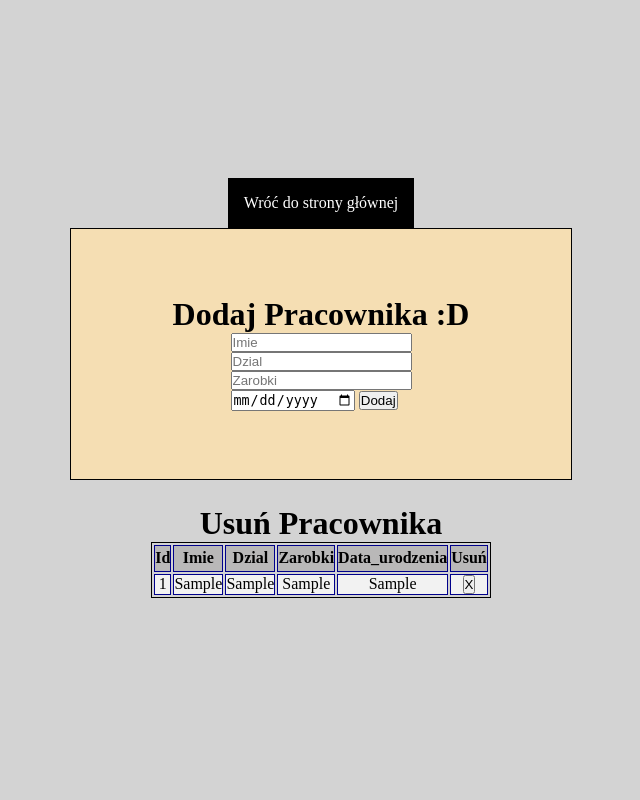
After one commit to SK-2019/php-sql-wprowadzenie-Dymek-Kamil, a PHP site: page /cos/formularz.php in a window 1280 px wide. The commit adds this page. Shown: the whole page, without its empty margins (319-959 px from the left). Run offline with PHP 8.4, Linux system fonts and the light colour scheme; tables that the repository leaves empty or names only in its code hold one stand-in row (values such as "Sample post"); data that the repository does not hold is empty.

Commit message:
Add files via upload

```diff
--- a/Funkcje agregujące.php
+++ b/Funkcje agregujące.php
@@ -15,7 +15,7 @@
             <a class="link c" href="Pracownicy i Organizacja.php">Pracownicy i Organizacja</a>
             <a class="link d" href="Funkcje agregujące.php">Funkcje agregujące</a>
             <a class="link h" href="data i czas.php">Data i Czas</a>
-            <a class="link z" href="formularz.html">Formularz</a>
+            <a class="link z" href="formularz.php">Formularz</a>
         </div>
         <div class="nav1">
                 <a class="link g" href="#1">Funkcje</a>
--- a/Pracownicy i Organizacja.php
+++ b/Pracownicy i Organizacja.php
@@ -15,7 +15,7 @@
             <a class="link c" href="Pracownicy i Organizacja.php">Pracownicy i Organizacja</a>
             <a class="link d" href="Funkcje agregujące.php">Funkcje agregujące</a>
             <a class="link h" href="data i czas.php">Data i Czas</a>
-            <a class="link z" href="formularz.html">Formularz</a>
+            <a class="link z" href="formularz.php">Formularz</a>
         </div>
         <div class="nav1">
                 <a class="link e" href="#1">Organizacja</a>
--- a/Pracownicy.php
+++ b/Pracownicy.php
@@ -15,7 +15,7 @@
             <a class="link c" href="Pracownicy i Organizacja.php">Pracownicy i Organizacja</a>
             <a class="link d" href="Funkcje agregujące.php">Funkcje agregujące</a>
             <a class="link h" href="data i czas.php">Data i Czas</a>
-            <a class="link z" href="formularz.html">Formularz</a>
+            <a class="link z" href="formularz.php">Formularz</a>
         </div>
         <div class="item a">
         <h1 class="h1zb">Kamil Dymek</h1>
--- a/data i czas.php
+++ b/data i czas.php
@@ -15,7 +15,7 @@
             <a class="link c" href="Pracownicy i Organizacja.php">Pracownicy i Organizacja</a>
             <a class="link d" href="Funkcje agregujące.php">Funkcje agregujące</a>
             <a class="link h" href="data i czas.php">Data i Czas</a>
-            <a class="link z" href="formularz.html">Formularz</a>
+            <a class="link z" href="formularz.php">Formularz</a>
         </div>
         <div class="item a">
         <div class="nav1">
--- /dev/null
+++ b/formularz.php
@@ -0,0 +1,49 @@
+<!DOCTYPE html>
+<html lang="en">
+<head>
+    <meta charset="UTF-8">
+    <meta name="viewport" content="width=device-width, initial-scale=1.0">
+    <title>Document</title>
+    <link rel="stylesheet" href="style1.css">
+</head>
+<body>
+    <div class="con">
+        <div class="nav">
+            <a class="link z" href="Index.php">Wróć do strony głównej</a>
+        </div>
+        <div class="item a">
+            <h1>Dodaj Pracownika :D</h1>
+        <form action="strona.php" method="POST">
+            <input type="text" name="imie" placeholder="Imie">
+            <br><input type="text" name="dzial" placeholder="Dzial">
+            <br><input type="text" name="zarobki" placeholder="Zarobki">
+            <br><input type="date" name="data_">
+            <input type="submit" value="Dodaj">
+            </form>
+        </div>
+        <div class="item y">
+            <h1>Usuń Pracownika</h1>
+        <?php
+                require_once("connect.php");
+                $result=$conn->query("Select * from pracownicy");
+                echo("<table border=1>");
+                    echo("<th>Id</th>");
+                    echo("<th>Imie</th>");
+                    echo("<th>Dzial</th>");
+                    echo("<th>Zarobki</th>");
+                    echo("<th>Data_urodzenia</th>");
+                    echo("<th class=usuń>Usuń</th>");
+                        while($row=$result->fetch_assoc()){
+                            echo("<tr>");
+                            echo("<td>".$row["id_pracownicy"]."</td><td>".$row["imie"]."</td><td>".$row["dzial"]."</td><td>".$row["zarobki"]."</td><td>".$row["data_urodzenia"]."</td>");
+                            echo("<td><form action=delete.php method=POST>");
+                            echo("<input type='hidden' name='id' value=".$row['id_pracownicy'].">");
+                            echo("<input type=submit value=X>");
+                            echo("</form></td>");
+                            echo("</tr>");}
+                echo("</table>");
+        ?>
+        </div>
+    </div>
+</body>
+</html>
--- a/index.php
+++ b/index.php
@@ -15,7 +15,7 @@
             <a class="link c" href="Pracownicy i Organizacja.php">Pracownicy i Organizacja</a>
             <a class="link d" href="Funkcje agregujące.php">Funkcje agregujące</a>
             <a class="link h" href="data i czas.php">Data i Czas</a>
-            <a class="link z" href="formularz.html">Formularz</a>
+            <a class="link z" href="formularz.php">Formularz</a>
         </div>
         <div class="item a">
         <h1 class="h1zb">Kamil Dymek</h1>
--- a/style1.css
+++ b/style1.css
@@ -7,8 +7,10 @@
     height: 100vh;
     background:lightgrey;
     display:flex;
+    position: relative;
+    flex-direction: column;
+    align-items: center;
     justify-content: center;
-    align-items: center;
 }
 .a{
     height: 250px;
@@ -19,6 +21,7 @@
     flex-direction: column;
     align-items: center;
     justify-content: center;
+    margin:25px;
 }
 .b{
     height: 250px;
@@ -29,4 +32,47 @@
     flex-direction: column;
     align-items: center;
     justify-content: center;
+    margin:25px;
 }
+.z{
+    text-decoration: none;
+    padding:1rem;
+    background:black;
+    color:white;
+    position: absolute;
+    justify-content: center;
+    display:flex;
+}
+.nav{
+    display: flex;
+    justify-content: center;
+    align-items:center;
+}
+.z:hover{background-color:gray;}
+tr:nth-child(even){background-color: #f2f2f2;}
+tr:hover{background-color:gray;}
+table, th, td{
+    border:1px solid black;
+}
+table{
+    background-color:lightgrey;
+}
+th{
+    height: 25px;
+    text-align: center;
+    background-color:#b9b8b8;
+}
+td{
+    text-align: center;
+}
+th, td{
+    border-bottom:1px solid darkblue;
+    border-top:1px solid darkblue;
+    border-left: 1px solid darkblue;
+    border-right: 1px solid darkblue;
+}
+.y{
+    display:flex;
+    flex-direction: column;
+    align-items: center;
+}
```
Also changed, not shown: delete.php (added, +9 -0 lines), insert.php (added, +12 -0 lines), strona.php (+11 -4 lines).
